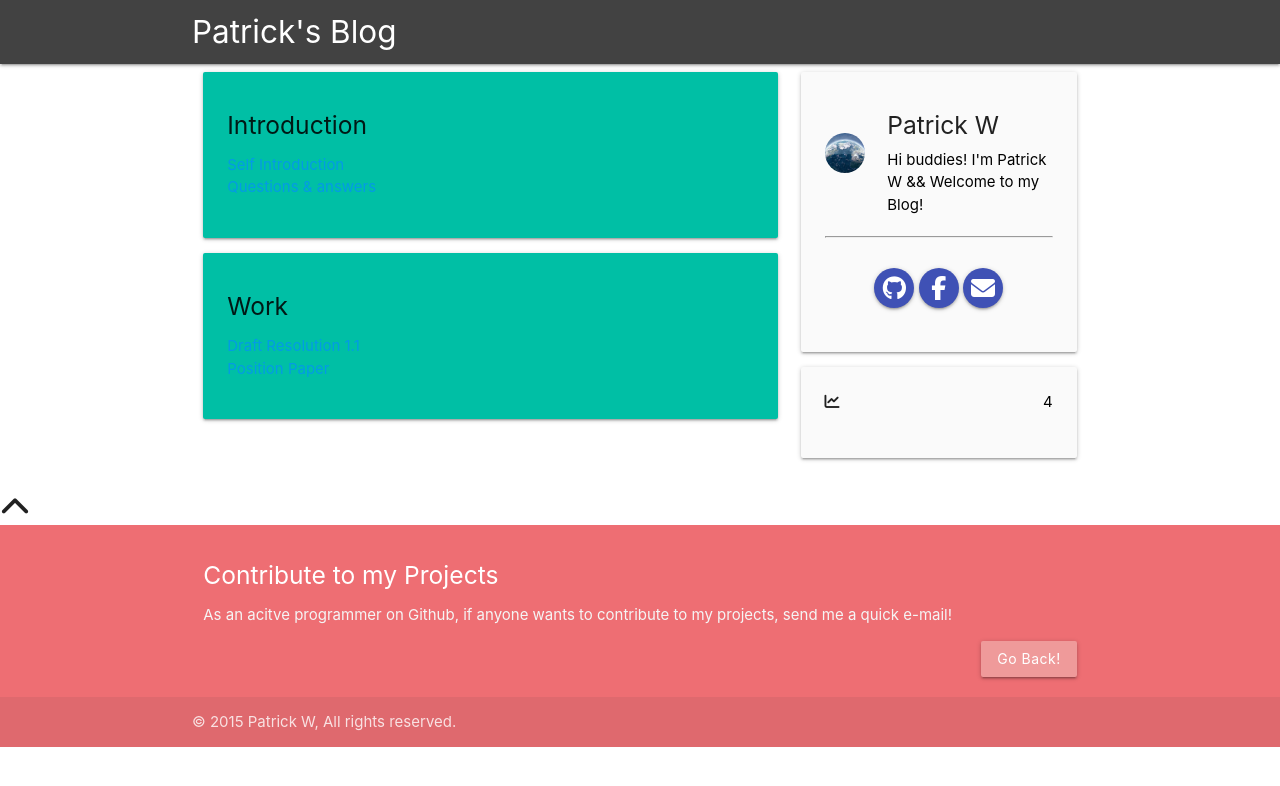
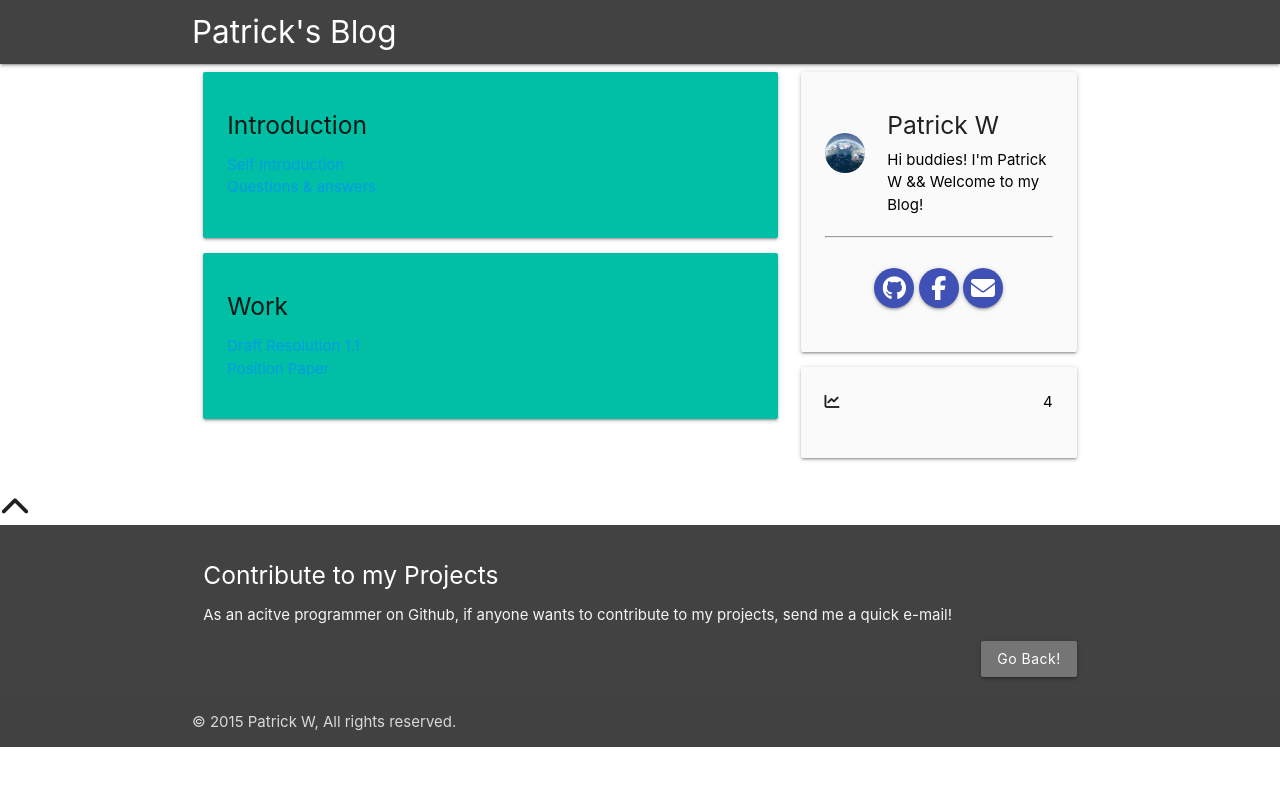
Before and after one commit to Pisces000221/blog, a Jekyll site: the page built from categories.html, in a window 1280 px wide. Shown: the top 786 px of the page. Built offline with Jekyll 4.4.1, drawn with Linux system fonts in a browser that asks for light colours; nearby versions of some CDN libraries; library files that are not in the unit come from our copies.

Commit message:
Color update

```diff
--- a/_includes/themes/materiallize/default.html
+++ b/_includes/themes/materiallize/default.html
@@ -81,14 +81,14 @@
           <i class="fa fa-chevron-up fa-2x"></i>
       </div>
 
-      <footer class="page-footer" {% unless site.footerDetail %}style="padding-top:0;"{% endunless %}>
+      <footer class="page-footer grey darken-3" {% unless site.footerDetail %}style="padding-top:0;"{% endunless %}>
           {% if site.footerDetail %}
           <div class="container">
             <div class="row">
               <div class="col s12">
                 <h5 class="white-text">Contribute to my Projects</h5>
                 <p class="grey-text text-lighten-4">As an acitve programmer on Github, if anyone wants to contribute to my projects, send me a quick e-mail!</p>
-                <a class="btn waves-effect waves-light red lighten-3 right" href="https://magetron.github.io" style="text-transform:capitalize;">Go Back!
+                <a class="btn waves-effect waves-light grey darken-1 right" href="https://magetron.github.io" style="text-transform:capitalize;">Go Back!
                 </a>
               </div>
             </div>
```
Also changed, not shown: 6 other files.
